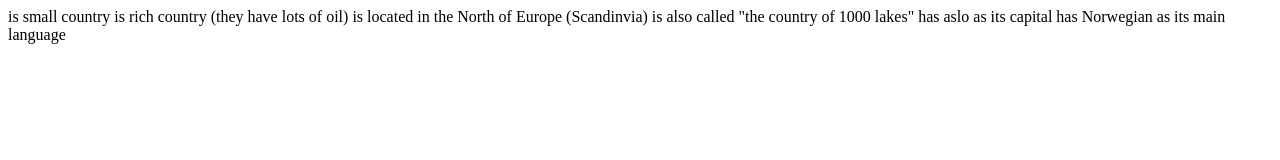
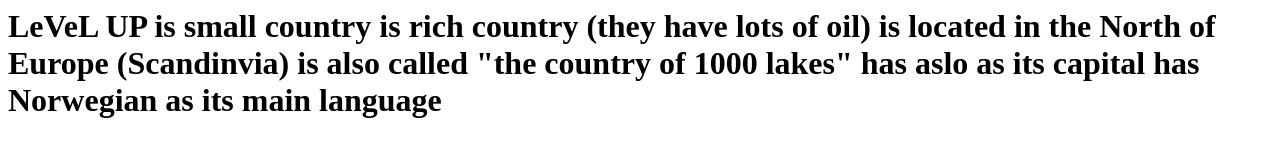
Before and after one commit to LeVeLuPSmgL/LeVeLuP.github.io, a plain HTML site: page index.html in a window 1280 px wide. Drawn offline with Linux system fonts and the light colour scheme.

Commit message:
Update index.html

```diff
--- a/index.html
+++ b/index.html
@@ -1,3 +1,5 @@
+<h1>LeVeL UP </>
+
 is small country
 is rich country (they have lots of oil)
 is located in the North of Europe (Scandinvia)
```
